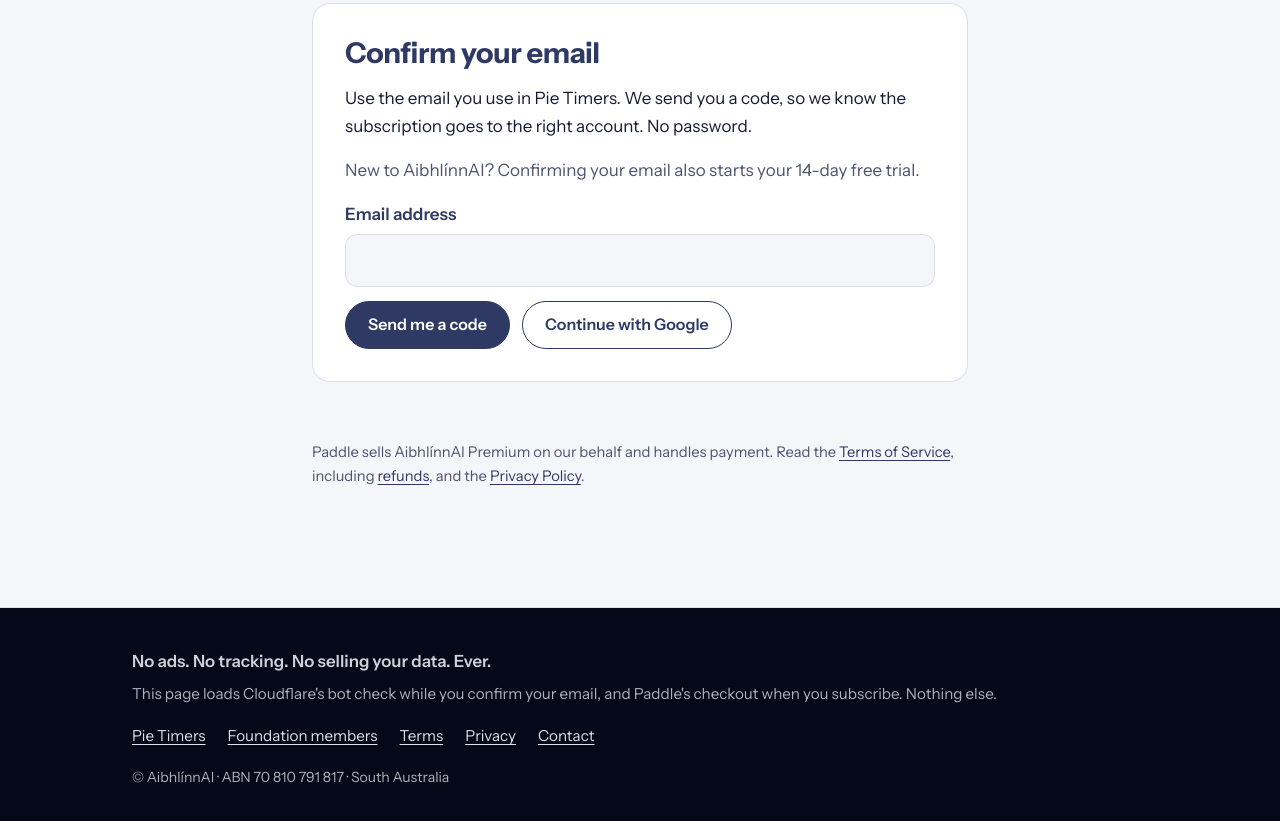
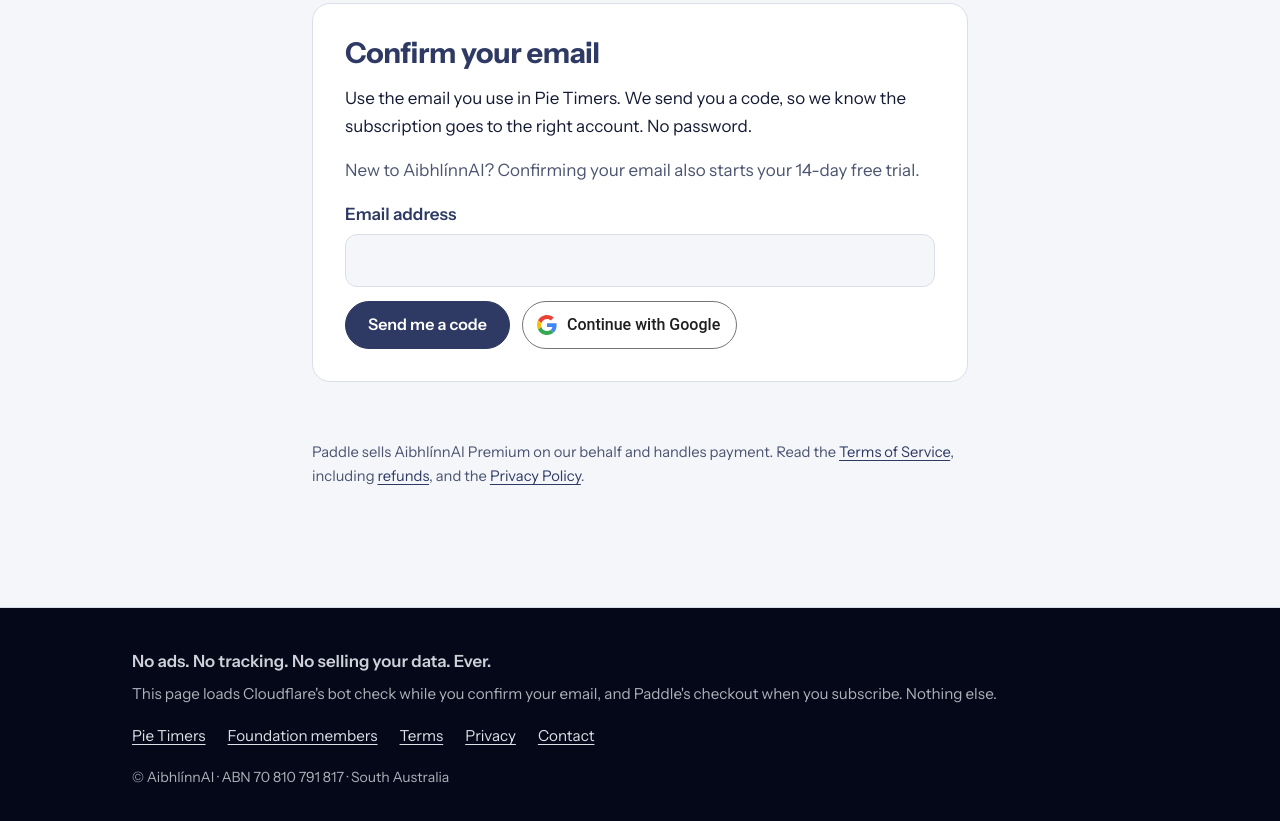
Before and after one commit to AibhlinnAI/premium.aibhlinn.ai, a plain HTML site: page index.html in a window 1280 px wide. Shown: the part 1409-2230 px from the top of the page. Drawn offline with Linux system fonts and the light colour scheme.

Commit message:
Continue with Google: Google's own branded pill
White with a grey line in light, near-black in dark, the four-colour
mark drawn inline, pill shape. Nothing is loaded from Google: Roboto is
used only when the device has it. Kept 48px tall like every button here.

Co-Authored-By: Claude Fable 5.2 <noreply@anthropic.com>

```diff
--- a/index.html
+++ b/index.html
@@ -108,7 +108,17 @@
           <div class="challenge" id="challenge" hidden></div>
           <div class="actions">
             <button class="btn btn-primary" type="submit" id="emailSubmit">Send me a code</button>
-            <button class="btn btn-ghost" type="button" id="googleBtn" hidden>Continue with Google</button>
+            <!-- Google's own button: its colours, its mark, pill shape.
+                 The mark is drawn here, so nothing is loaded from Google. -->
+            <button class="btn btn-google" type="button" id="googleBtn" hidden>
+              <svg viewBox="0 0 48 48" width="20" height="20" aria-hidden="true" focusable="false">
+                <path fill="#EA4335" d="M24 9.5c3.54 0 6.71 1.22 9.21 3.6l6.85-6.85C35.9 2.38 30.47 0 24 0 14.62 0 6.51 5.38 2.56 13.22l7.98 6.19C12.43 13.72 17.74 9.5 24 9.5z"/>
+                <path fill="#4285F4" d="M46.98 24.55c0-1.57-.15-3.09-.38-4.55H24v9.02h12.94c-.58 2.96-2.26 5.48-4.78 7.18l7.73 6c4.51-4.18 7.09-10.36 7.09-17.65z"/>
+                <path fill="#FBBC05" d="M10.53 28.59c-.48-1.45-.76-2.99-.76-4.59s.27-3.14.76-4.59l-7.98-6.19C.92 16.46 0 20.12 0 24c0 3.88.92 7.54 2.56 10.78l7.97-6.19z"/>
+                <path fill="#34A853" d="M24 48c6.48 0 11.93-2.13 15.89-5.81l-7.73-6c-2.15 1.45-4.92 2.3-8.16 2.3-6.26 0-11.57-4.22-13.47-9.91l-7.98 6.19C6.51 42.62 14.62 48 24 48z"/>
+              </svg>
+              <span>Continue with Google</span>
+            </button>
           </div>
         </form>
       </div>
--- a/site.css
+++ b/site.css
@@ -390,6 +390,22 @@ code{ font-family:ui-monospace, "Cascadia Mono", Consolas, monospace; font-size:
 .challenge{ margin:0 0 14px; min-height:65px; }
 
 .btn:disabled{ opacity:.55; cursor:progress; }
+/* "Continue with Google", to Google's sign-in branding: white with a grey
+   line in light, near-black in dark, the four-colour mark untouched, pill
+   shape. Google asks for Roboto Medium; it is used when the device has
+   it and is never fetched, because this site loads nothing from Google.
+   Kept 48px tall, like every button here, so it is easy to press. */
+.btn-google{
+  gap:10px; padding:12px 16px 12px 14px;
+  background:#FFFFFF; color:#1F1F1F; border:1px solid #747775;
+  font-family:Roboto, var(--font); font-weight:500;
+}
+.btn-google svg{ flex:none; }
+.btn-google:hover{ background:#F2F2F2; text-decoration:none; }
+@media (prefers-color-scheme: dark){
+  .btn-google{ background:#131314; color:#E3E3E3; border-color:#8E918F; }
+  .btn-google:hover{ background:#232325; }
+}
 .status{ min-height:1.6em; font-weight:600; margin:8px 0 20px; }
 .status.is-error{ color:#B3261E; }
 @media (prefers-color-scheme: dark){ .status.is-error{ color:#FFB4AB; } }
```
